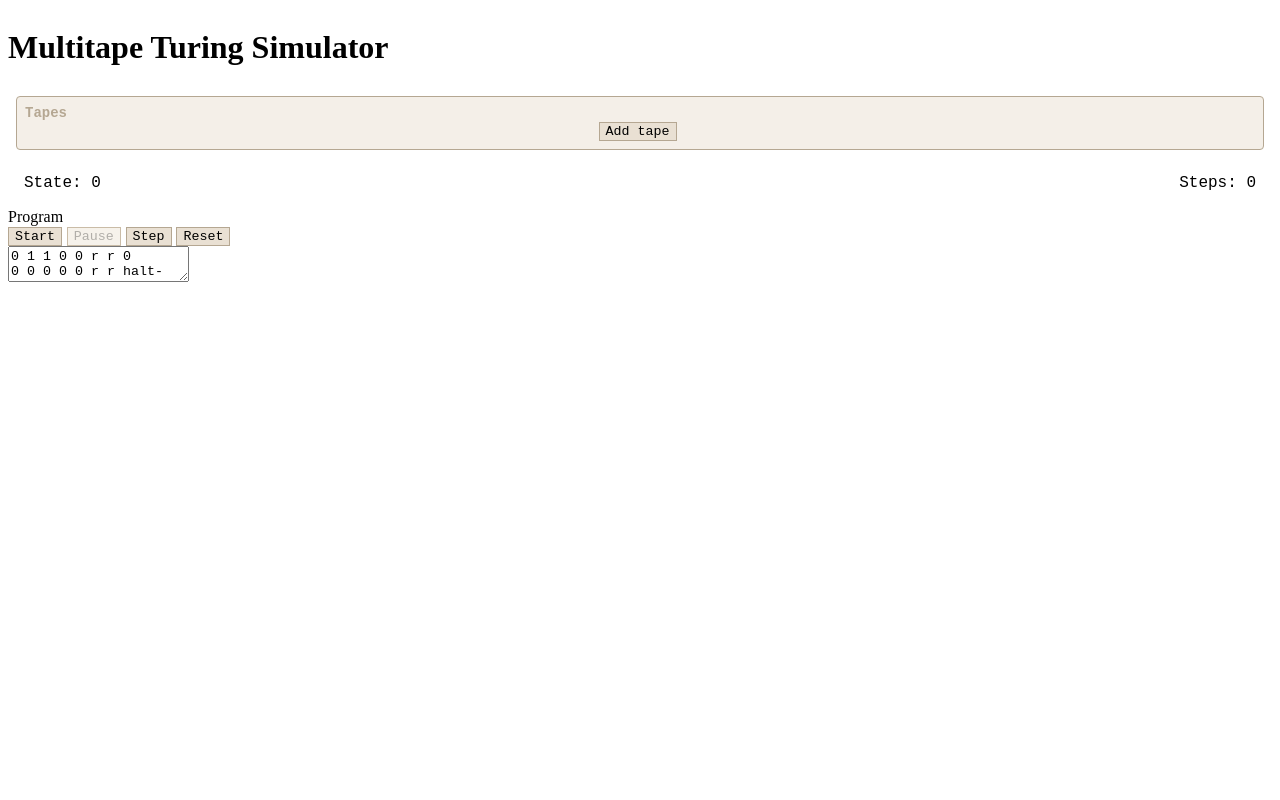
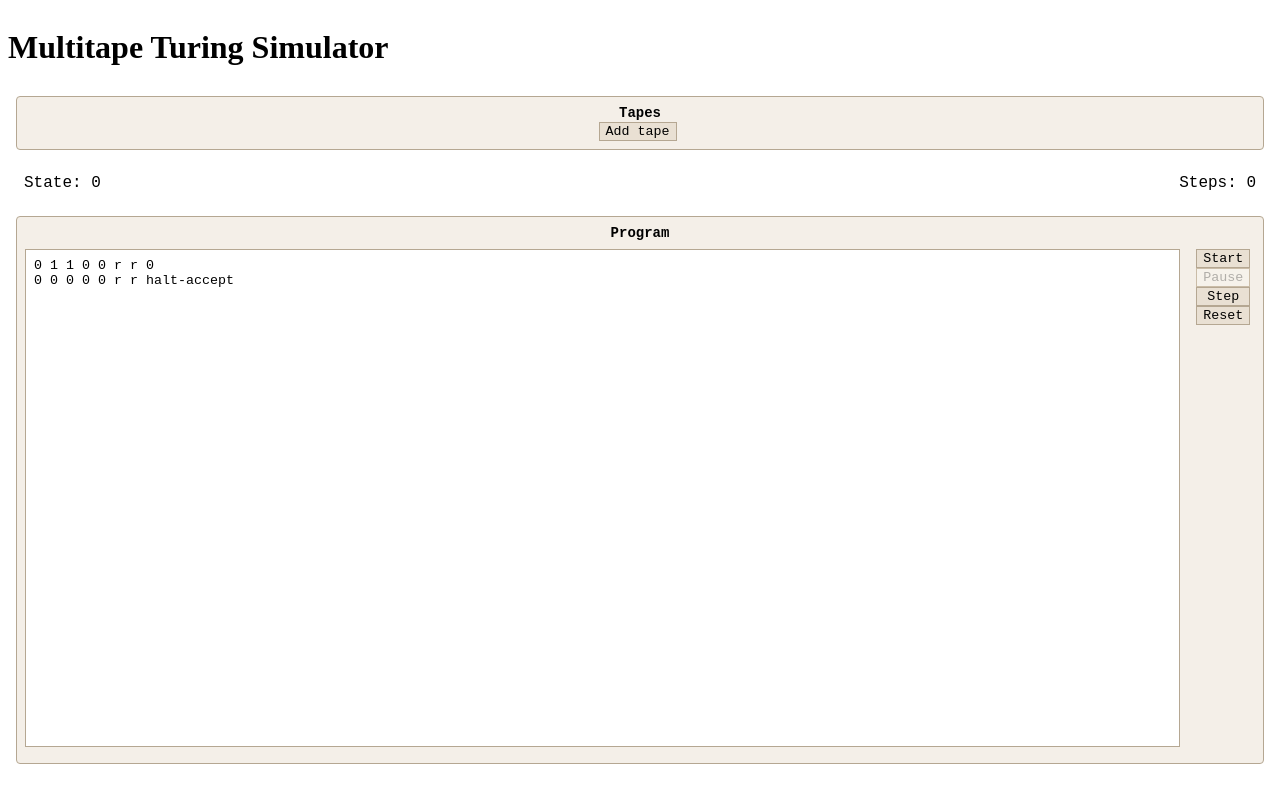
Before and after one commit to gabriellebzhu/multitape-turing-machine-simulator, a React app: page / in a window 1280 px wide. Built offline with nearby package versions, Linux system fonts and the light colour scheme.

Commit message:
Style the program input

```diff
--- a/src/components/machine/index.scss
+++ b/src/components/machine/index.scss
@@ -1,5 +1,6 @@
 @import "./tape/index.scss";
 @import "./state/index.scss";
+@import "./program/index.scss";
 
 .simulator {
   display: flex;
--- /dev/null
+++ b/src/components/machine/program/index.scss
@@ -0,0 +1,31 @@
+.program-input {
+  background-color: #f4efe8;
+  display: flex;
+  flex-direction: column;
+  margin: .5rem;
+  padding: .5rem;
+  align-items: center;
+  border: solid 1px #b5a792;
+  border-radius: .25rem;
+
+  &__container {
+    display: flex;
+    width: 100%;
+    flex-direction: row-reverse;
+    padding: .5rem ;
+  }
+  &__controller {
+    display: flex;
+    flex-direction: column;
+  }
+}
+
+.program-input__container > textarea {
+  border: solid 1px #b5a792;
+  border-radius: 0;
+  resize: none;
+  height: 60vh;
+  width: 100%;
+  padding: .5rem;
+  margin-right: 1rem;
+}
--- a/src/components/machine/program/index.tsx
+++ b/src/components/machine/program/index.tsx
@@ -53,8 +53,10 @@ const ProgramComponent: React.FC<ProgramComponentProps> = (
   }, [isRunning, handleStop]);
 
   return (
-    <div className="tape-container">
-      <div>Program</div>
+    <div className="program-input">
+      <div className="title">
+        <h2>Program</h2>
+      </div>
       <div className="program-input__container">
         <div className="program-input__controller">
           <button disabled={startStepIsDisabled} onClick={handleStartButton}>
--- a/src/components/machine/tape/index.tsx
+++ b/src/components/machine/tape/index.tsx
@@ -38,7 +38,7 @@ const TapesComponent: React.FC<TapesComponentProps> = (
 
   return (
     <div className="tapes-display">
-      <div className="tapes-display__title">
+      <div className="title">
         <h2>Tapes</h2>
       </div>
       <div className="tapes-display__container">
```
